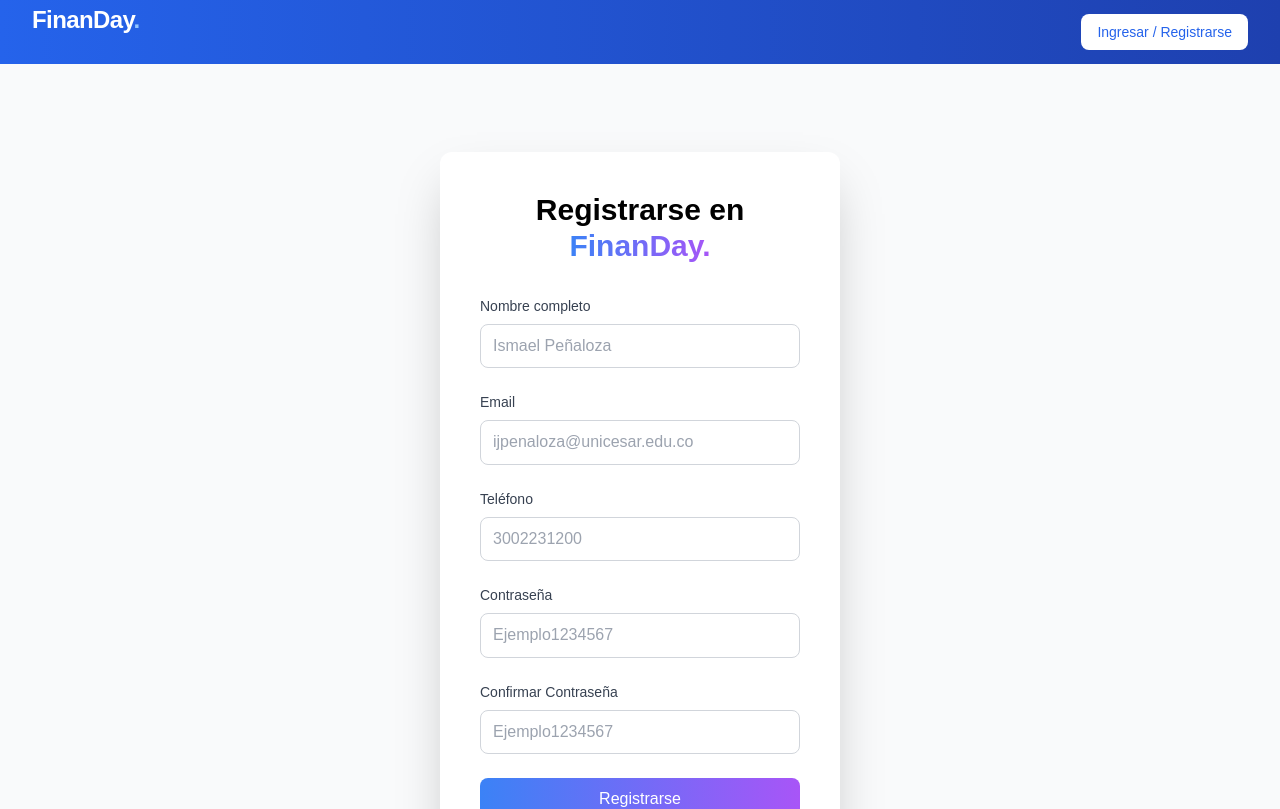
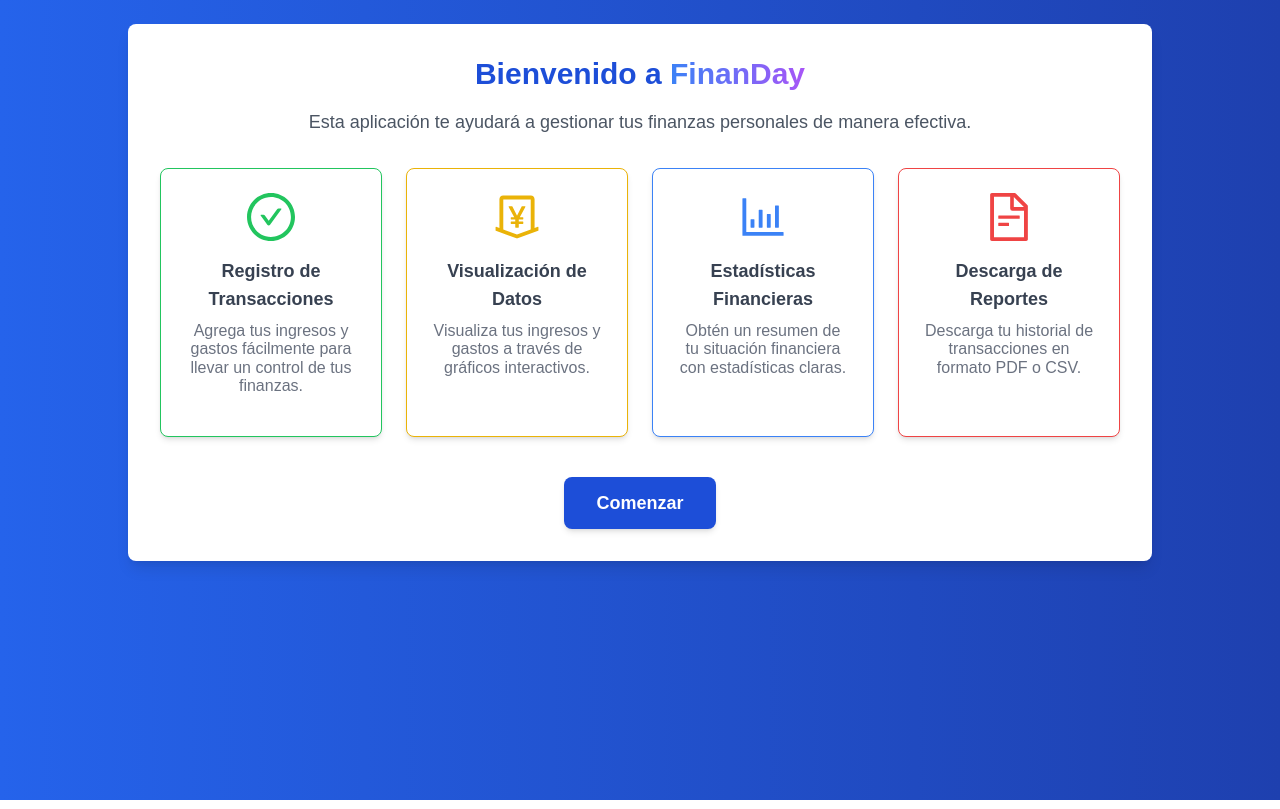
Before and after one commit to V0ru/gestor-gastos-personales-ijp, a React (Create React App) app: page / in a window 1280 px wide. Shown: the top 809 px of the page. Built offline with nearby package versions, Linux system fonts and the light colour scheme; no server answers.

Commit message:
arreglo de la ruta, para que se vea el getstarted

```diff
--- a/src/App.js
+++ b/src/App.js
@@ -8,9 +8,9 @@ const App = () => {
   return (
     <Router>
       <Routes>
-        <Route path="/start" element={<GetStarted />} />
+        <Route path="/" element={<GetStarted />} />
         <Route path="/dashboard" element={<Dashboard />} />
-        <Route path="/" element={<SignUpSignIn />} />
+        <Route path="/sing" element={<SignUpSignIn />} />
       </Routes>
     </Router>
   );
--- a/src/components/Dashboard.jsx
+++ b/src/components/Dashboard.jsx
@@ -31,12 +31,6 @@ const Dashboard = () => {
   const navigate = useNavigate();
   const [showInitialQuestions, setShowInitialQuestions] = useState(false);
 
-  useEffect(() => {
-    if (userloading) return; // Esperar a que se cargue el estado de autenticación
-    if (!user) {
-      navigate('/start'); // Redirigir a la página de inicio si no hay usuario
-    }
-  }, [user, userloading, navigate]);
 
   useEffect(() => {
     console.log('Transacciones actuales:', transactions);
--- a/src/components/GetStarted.jsx
+++ b/src/components/GetStarted.jsx
@@ -1,65 +1,66 @@
 import React from 'react';
-import { Layout, Typography, Button, Row, Col, Card } from 'antd';
-import { CheckCircleOutlined, MoneyCollectOutlined, BarChartOutlined, FileTextOutlined } from '@ant-design/icons';
-
-const { Title, Paragraph } = Typography;
-const { Content } = Layout;
+import { useNavigate } from 'react-router-dom';
+import {
+  CheckCircleOutlined,
+  MoneyCollectOutlined,
+  BarChartOutlined,
+  FileTextOutlined,
+} from '@ant-design/icons';
 
 const GetStarted = () => {
+  const navigate = useNavigate();
+
   return (
-    <Layout style={{ minHeight: '100vh' }}>
-      <Content style={{ padding: '50px', backgroundColor: '#f0f2f5' }}>
-        <Title level={2} style={{ textAlign: 'center' }}>Bienvenido a tu Panel Financiero</Title>
-        <Paragraph style={{ textAlign: 'center', fontSize: '18px' }}>
+    <div className="min-h-screen bg-gradient-to-r from-blue-600 to-blue-800 p-6">
+      <div className="max-w-5xl mx-auto bg-white rounded-lg shadow-lg p-8">
+        <h2 className="text-3xl font-bold text-center text-blue-700 mb-4">
+          Bienvenido a <span className="text-theme bg-clip-text text-transparent bg-gradient-to-r from-blue-500 to-purple-500">FinanDay</span>
+        </h2>
+        <p className="text-center text-gray-600 text-lg">
           Esta aplicación te ayudará a gestionar tus finanzas personales de manera efectiva.
-        </Paragraph>
+        </p>
 
-        <Row gutter={16} style={{ marginTop: '30px' }}>
-          <Col span={6}>
-            <Card>
-              <CheckCircleOutlined style={{ fontSize: '40px', color: '#52c41a' }} />
-              <Title level={4}>Registro de Transacciones</Title>
-              <Paragraph>
-                Agrega tus ingresos y gastos fácilmente para llevar un control de tus finanzas.
-              </Paragraph>
-            </Card>
-          </Col>
-          <Col span={6}>
-            <Card>
-              <MoneyCollectOutlined style={{ fontSize: '40px', color: '#faad14' }} />
-              <Title level={4}>Visualización de Datos</Title>
-              <Paragraph>
-                Visualiza tus ingresos y gastos a través de gráficos interactivos.
-              </Paragraph>
-            </Card>
-          </Col>
-          <Col span={6}>
-            <Card>
-              <BarChartOutlined style={{ fontSize: '40px', color: '#1890ff' }} />
-              <Title level={4}>Estadísticas Financieras</Title>
-              <Paragraph>
-                Obtén un resumen de tu situación financiera con estadísticas claras.
-              </Paragraph>
-            </Card>
-          </Col>
-          <Col span={6}>
-            <Card>
-              <FileTextOutlined style={{ fontSize: '40px', color: '#eb2f2f' }} />
-              <Title level={4}>Descarga de Reportes</Title>
-              <Paragraph>
-                Descarga tu historial de transacciones en formato PDF o CSV.
-              </Paragraph>
-            </Card>
-          </Col>
-        </Row>
+        <div className="grid grid-cols-1 sm:grid-cols-2 lg:grid-cols-4 gap-6 mt-8">
+          <div className="bg-white border border-green-500 rounded-lg shadow-md p-6 text-center hover:shadow-lg transition-shadow">
+            <CheckCircleOutlined className="text-green-500 text-5xl mb-4" />
+            <h3 className="text-lg font-semibold text-gray-700">Registro de Transacciones</h3>
+            <p className="text-gray-500">
+              Agrega tus ingresos y gastos fácilmente para llevar un control de tus finanzas.
+            </p>
+          </div>
+          <div className="bg-white border border-yellow-500 rounded-lg shadow-md p-6 text-center hover:shadow-lg transition-shadow">
+            <MoneyCollectOutlined className="text-yellow-500 text-5xl mb-4" />
+            <h3 className="text-lg font-semibold text-gray-700">Visualización de Datos</h3>
+            <p className="text-gray-500">
+              Visualiza tus ingresos y gastos a través de gráficos interactivos.
+            </p>
+          </div>
+          <div className="bg-white border border-blue-500 rounded-lg shadow-md p-6 text-center hover:shadow-lg transition-shadow">
+            <BarChartOutlined className="text-blue-500 text-5xl mb-4" />
+            <h3 className="text-lg font-semibold text-gray-700">Estadísticas Financieras</h3>
+            <p className="text-gray-500">
+              Obtén un resumen de tu situación financiera con estadísticas claras.
+            </p>
+          </div>
+          <div className="bg-white border border-red-500 rounded-lg shadow-md p-6 text-center hover:shadow-lg transition-shadow">
+            <FileTextOutlined className="text-red-500 text-5xl mb-4" />
+            <h3 className="text-lg font-semibold text-gray-700">Descarga de Reportes</h3>
+            <p className="text-gray-500">
+              Descarga tu historial de transacciones en formato PDF o CSV.
+            </p>
+          </div>
+        </div>
 
-        <div style={{ textAlign: 'center', marginTop: '40px' }}>
-          <Button type="primary" size="large" href="/">
+        <div className="text-center mt-10">
+          <button
+            onClick={() => navigate('/sing')}
+            className="px-8 py-3 bg-blue-700 text-white text-lg font-semibold rounded-lg hover:bg-blue-600 transition-colors shadow-md"
+          >
             Comenzar
-          </Button>
+          </button>
         </div>
-      </Content>
-    </Layout>
+      </div>
+    </div>
   );
 };
 
--- a/src/components/Header/index.jsx
+++ b/src/components/Header/index.jsx
@@ -16,7 +16,7 @@ function Header() {
 
   useEffect(() => {
     if (!user) {
-      navigate("/");
+      navigate("/sing");
     } else {
       navigate("/dashboard");
     }
--- a/src/components/Signup.jsx
+++ b/src/components/Signup.jsx
@@ -172,7 +172,7 @@ const SignUpSignIn = () => {
           {flag ? (
             <>
               <h2 className="text-3xl font-bold text-center mb-8">
-                Bienvenido a <span className="text-theme bg-clip-text text-transparent bg-gradient-to-r from-blue-500 to-purple-500">FinanDay.</span>
+                Bienvenido a <span className="text-theme bg-clip-text text-transparent bg-gradient-to-r from-blue-500 to-purple-500">FinanDay</span>
               </h2>
               <form onSubmit={signInWithEmail} className="space-y-6">
                 <div className="space-y-2">
@@ -218,7 +218,7 @@ const SignUpSignIn = () => {
           ) : (
             <>
               <h2 className="text-3xl font-bold text-center mb-8">
-                Registrarse en <span className="text-theme bg-clip-text text-transparent bg-gradient-to-r from-blue-500 to-purple-500">FinanDay.</span>
+                Registrarse en <span className="text-theme bg-clip-text text-transparent bg-gradient-to-r from-blue-500 to-purple-500">FinanDay</span>
               </h2>
               <form onSubmit={signUpWithEmail} className="space-y-6">
                 <div className="space-y-2">
```
